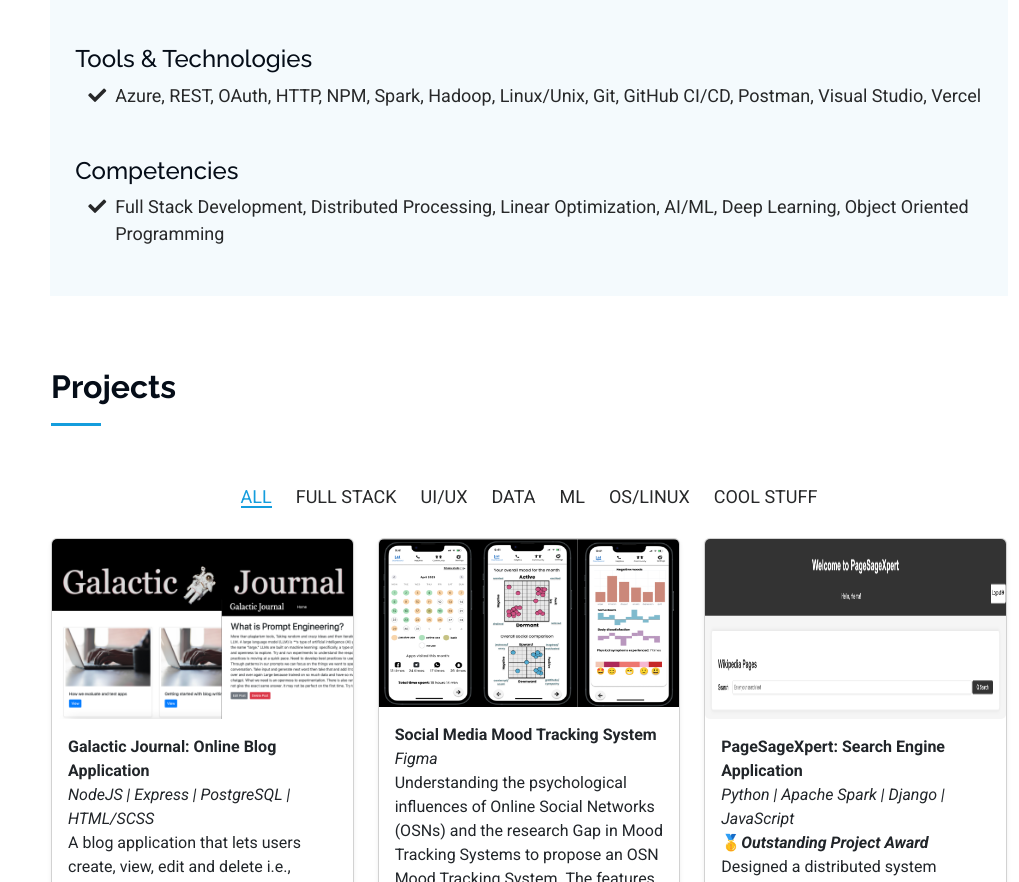
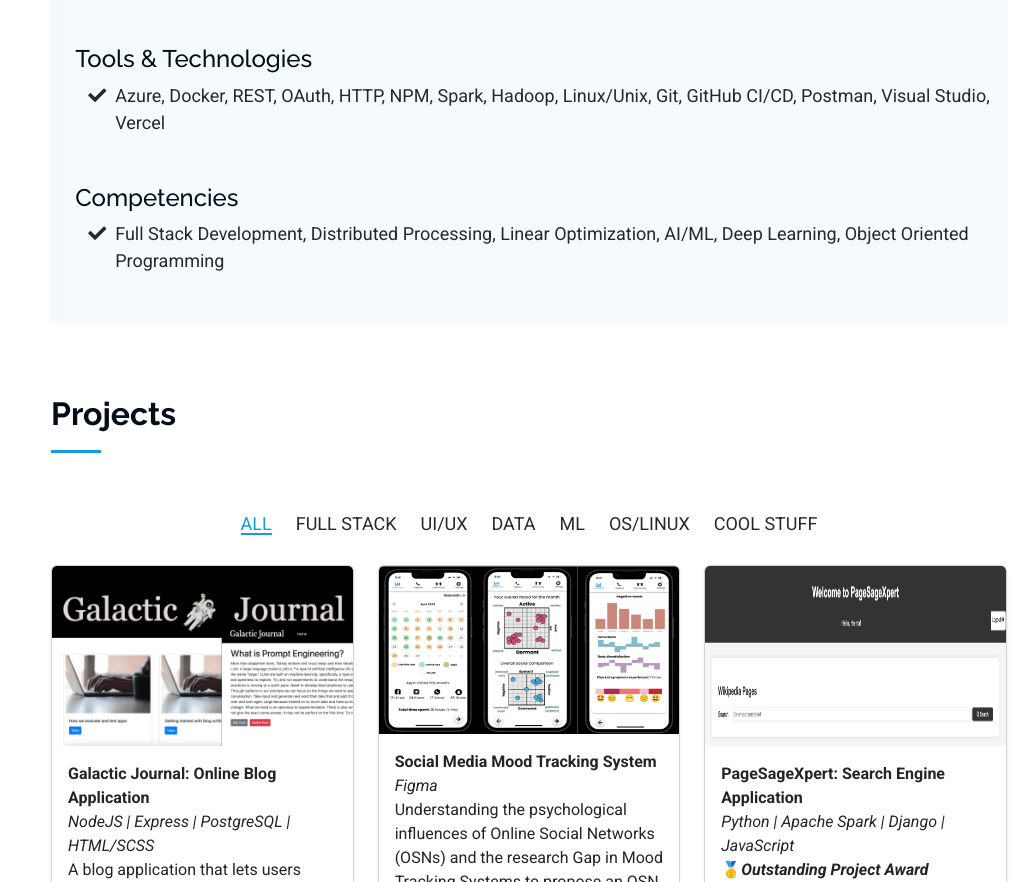
Before and after one commit to rhemaMarneni/Portfolio, a plain HTML site: page index.html in a window 1280 px wide. Shown: the part 1712-2594 px from the top of the page, without its empty margins (261-1280 px from the left). Drawn offline with nearby package versions, Linux system fonts and the light colour scheme.

Commit message:
update skills

```diff
--- a/index.html
+++ b/index.html
@@ -161,7 +161,7 @@
           <ul class="fa-ul mb-0 tech-skills">
             <li>
               <i class="fa-li fa fa-check"></i>
-              Azure, REST, OAuth, HTTP, NPM, Spark, Hadoop, Linux/Unix, Git, GitHub CI/CD, Postman, Visual Studio, Vercel </li>
+              Azure, Docker, REST, OAuth, HTTP, NPM, Spark, Hadoop, Linux/Unix, Git, GitHub CI/CD, Postman, Visual Studio, Vercel </li>
           </ul>
         </div>
         <div class="row skills-content skills-animation my-4">
```
